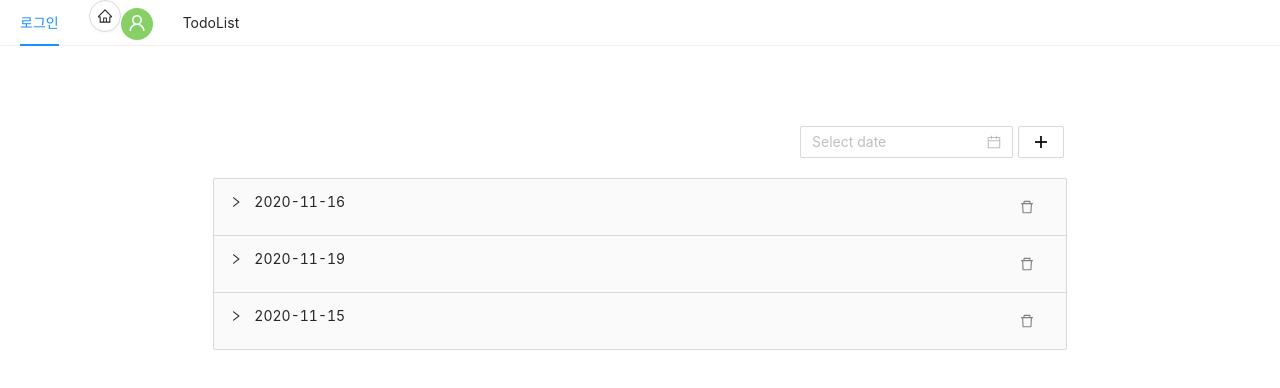
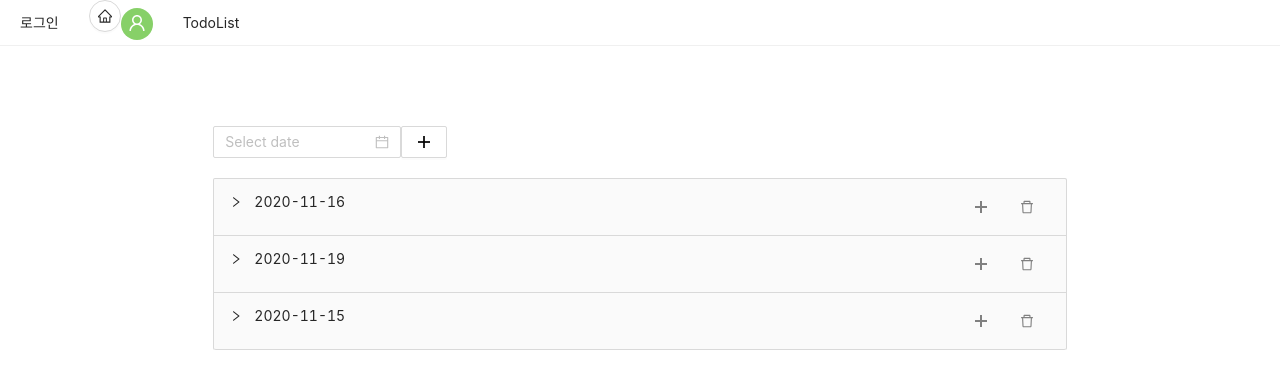
Before and after one commit to FlaSh0211/ToDoList, a React (Create React App) app: page /todolist in a window 1280 px wide. Shown: the top 388 px of the page. Built offline with nearby package versions, Linux system fonts and the light colour scheme.

Commit message:
투두리스트 추가 기능 구현 완료

```diff
--- a/src/page/Todo/container/Todolist.js
+++ b/src/page/Todo/container/Todolist.js
@@ -1,7 +1,7 @@
 import React, { useState, useEffect } from 'react';
 import styled from "styled-components";
 import { Collapse, Col, Button, Card, DatePicker, Row, Input } from 'antd';
-import { EditOutlined, DeleteOutlined, PlusOutlined, CheckOutlined } from '@ant-design/icons';
+import { EditOutlined, DeleteOutlined, PlusOutlined, CheckOutlined, MinusOutlined } from '@ant-design/icons';
 import 'antd/dist/antd.css';
 
 const { Panel } = Collapse;
@@ -13,7 +13,7 @@ const EditButton = styled.div `
     justifyContent: center;
     textAlign: center;
 `;
-const data = [
+const demo = [
     {
         id: 1,
         content: "투두리스트1",
@@ -59,9 +59,11 @@ const data = [
 const Todolist = ()=> {
     const [state, setState] = useState();
     const [stateEdit, setEdit] = useState([]);
-    const [listData, setListData] = useState(data);
+    const [listData, setListData] = useState(demo);
     const [dateRender, setDateRender] = useState([]);
     const [input, setInput]  = useState([]);
+    const [addList, setList] = useState(false);
+    const [listContent, setContent] = useState("");
 
     useEffect(()=> {
         uniqueDate();
@@ -69,7 +71,7 @@ const Todolist = ()=> {
 
     const datePick = (date, dateString)=> {
         setState(dateString);
-        console.log(date, dateString);
+        console.log(dateString);
     }
     const uniqueDate = ()=> {
         // 백엔드에서 날짜 내림차순 정렬 후 데이터를 보내줘야 한다
@@ -80,13 +82,16 @@ const Todolist = ()=> {
         setListData(listData.filter(data=> data.date !== date));
         setDateRender(dateRender.filter(data=> data !== date));
     }
-    const createDay = ()=> {
-        let day="";
-        day = state;
+    const createList = ()=> {
+        let day = state;
+        setList(true)
         // 생성 코드
+        const sendData = {
+            date: day,
+            content: listContent,
+            type: 'success'
         }
-    const createList = ()=> {
-        // 생성코드
+        console.log(sendData)
     }
     const clickOnEdit = (id, content) => {
         let inputVal;
@@ -110,40 +115,63 @@ const Todolist = ()=> {
     const deleteList = id=> {
         setListData(listData.filter(data => data.id !== id));
     }
-    const genExtra = (date)=> (
-        <>
+    const genExtra = date => (
+        <div style={{display: "flex"}}>
+            <div>
+                <Button type="link">
+                    <PlusOutlined style={{color: "gray"}} onClick= {()=>createList(date)}/>
+                </Button>
                 <Button type="link">
                     <DeleteOutlined style={{color: "gray"}} onClick= {()=>deleteDay(date)}/>
                 </Button>
-        </>
+            </div>
+        </div>
     );
-    const onChangeValue = (e,id)=> {
+    const onChangeEdit = (e,id)=> {
         setInput({...input, [id]: e.target.value});
     }
-
+    const createDisable = ()=> {
+        setList(false);
+        setContent("");
+    }
+    const onChangeAdd = e=> {
+        let value = e.target.value;
+        console.log(value)
+        setContent(value);
+    }
     return (
         <div className="demo-infinite-container" style={{marginTop: '80px'}}>
-            <Row>
-                <Col md={{span: 4, offset: 15}}>
-                    <DatePicker onChange={datePick} style={{width:"100%"}} />
-                </Col>
-                <Col md={{span: 2}} style={{marginLeft:"5px"}}>
-                    <Button onClick={createDay}>
+
+            <Col md={{span: 20, offset: 4}}>
+                <DatePicker onChange={datePick} style={{}} />
+                <Button onClick={createList}>
                     <PlusOutlined />
                 </Button>
             </Col>
-            </Row>
+            <div>
+            </div>
             <Col md={{span: 16, offset: 4}} style={{marginTop:"20px"}}>
+                {addList ?
+                    <div style={{display: "flex"}}>
+                        <Input placeholder="TodoList를 입력하세요 !!" bordered={false} style={{marginBottom: '10px'}} onChange={onChangeAdd} value={listContent}/>
+                        <Button type="link" style={{color: "gray"}} onClick={createList}>
+                            <PlusOutlined />
+                        </Button>
+                        <Button type="link" style={{color: "gray"}} onClick={createDisable}>
+                            <MinusOutlined />
+                        </Button>
+                    </div>: null
+                }
                 <Collapse accordion>
                     {dateRender.map(unqdate=>
-                        <Panel header={unqdate} key={unqdate} extra={genExtra(unqdate)} >
+                        <Panel header={unqdate} key={unqdate} extra={genExtra(unqdate)} style={{}}>
                         <div style={{maxHeight: "300px", overflow: 'auto'}}>
                             {listData.map(data => data.date === unqdate ?
                                 <Card id = {data.id} style={{ width: 300, marginTop: 16, width: "80%", margin: "0 auto", marginTop: "10px"}}>
                                     <div style={{display: 'flex', justifyContent: "space-between"}}>
                                         <Whattodo style={{width: "100%"}}>
                                             {stateEdit.find(element=> element === data.id)?
-                                                <TextArea showCount maxLength={100} value= {input[data.id]? input[data.id]: null} onChange={(e)=>onChangeValue(e,data.id)} />:
+                                                <TextArea showCount maxLength={100} value= {input[data.id]? input[data.id]: null} onChange={(e)=>onChangeEdit(e,data.id)} />:
                                                 data.content
                                             }
                                         </Whattodo>
```
Lines whose indentation alone changed are shown as unchanged.
